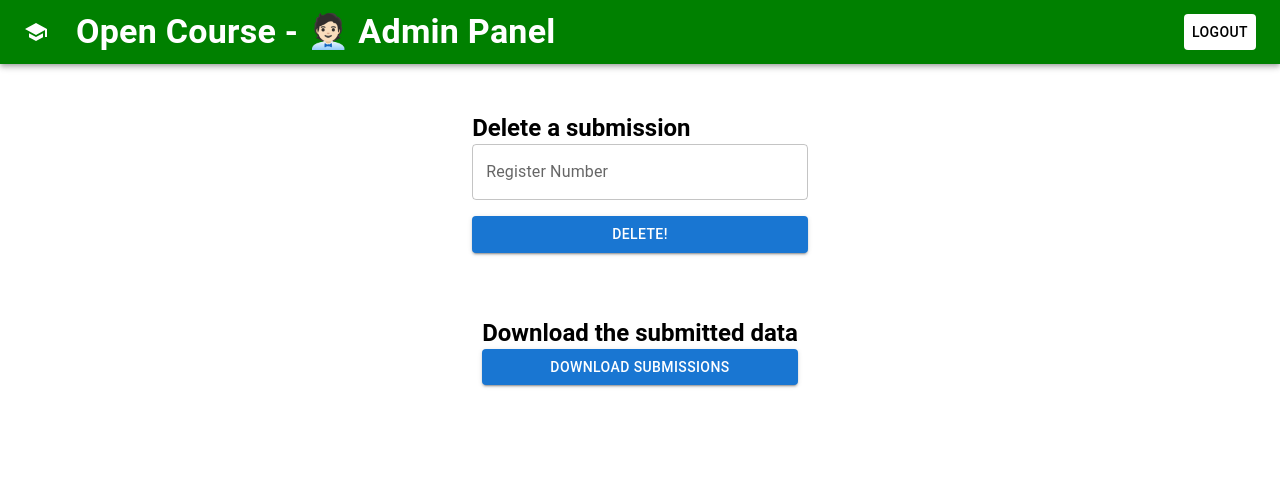
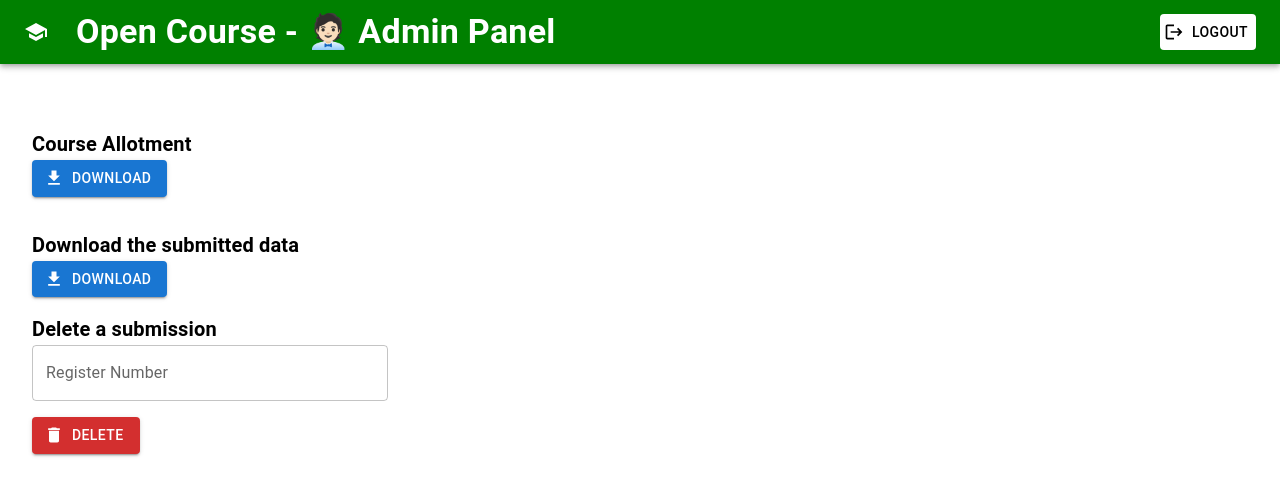
Before and after one commit to 4rjunc/opencourse-webapp, a React (Vite) app in the folder openFrontend/: page /administrator in a window 1280 px wide. Shown: the top 496 px of the page. Built offline with nearby package versions, Linux system fonts and the light colour scheme; sample sign-in values are in the browser's storage.

Commit message:
🎨Added Logos, Fixed Alignments

```diff
--- a/openFrontend/src/components/Administrator.jsx
+++ b/openFrontend/src/components/Administrator.jsx
@@ -9,6 +9,9 @@ import { useState } from "react";
 import axios from "axios";
 import Snackbar from "@mui/material/Snackbar";
 import MuiAlert from "@mui/material/Alert";
+import DeleteIcon from '@mui/icons-material/Delete';
+import FileDownloadIcon from '@mui/icons-material/FileDownload';
+import LogoutIcon from '@mui/icons-material/Logout';
 
 const Administrator = () => {
   const [reg_no, setRegno] = useState("");
@@ -51,6 +54,10 @@ const Administrator = () => {
       });
   };
 
+  const handleAllote = () => {
+    console.log("Allotement");
+  };
+
   const handleCSVDown = () => {
     axios
       .get(`${import.meta.env.VITE_SECRET_KEY}openApi/api/data_csv`, {
@@ -72,6 +79,7 @@ const Administrator = () => {
         console.error(error);
       });
   };
+
 
   return (
     <>
@@ -97,6 +105,7 @@ const Administrator = () => {
             <Button
               style={{ backgroundColor: "white", color: "black" }}
               onClick={handleLogout}
+              startIcon={<LogoutIcon/>}
             >
               Logout
             </Button>
@@ -107,15 +116,65 @@ const Administrator = () => {
         sx={{
           display: "flex",
           flexDirection: "column",
-          alignItems: "center",
-          paddingTop: "3rem",
+          alignItems: "flex-start",
+          paddingTop: "2rem",
+          paddingLeft: "2rem"
         }}
       >
-        <form onSubmit={handleSubmit}>
-        <Typography
-            variant="h5"
+        <Box
+          sx={{
+            display: "flex",
+            flexDirection: "column",
+            alignItems: "flex-start",
+            paddingTop: "2rem",
+          }}
+        >
+          <Typography
+            variant="h6"
             component="div"
             sx={{ flexGrow: 1, fontWeight: 600 }}
+          >
+            Course Allotment
+          </Typography>
+          <Button
+            variant="contained"
+            sx={{ mb: 2 }}
+            onClick={handleAllote}
+            startIcon={<FileDownloadIcon/>}
+          >
+            Download
+          </Button>
+        </Box>
+        <Box
+          sx={{
+            display: "flex",
+            flexDirection: "column",
+            alignItems: "flex-start",
+            paddingTop: "1rem",
+          }}
+        >
+          <Typography
+            variant="h6"
+            component="div"
+            sx={{fontWeight: 600 }}
+          >
+            Download the submitted data
+          </Typography>
+          <Button
+            variant="contained"
+            sx={{ mb: 2 }}
+            onClick={handleCSVDown}
+            startIcon={<FileDownloadIcon/>}
+          >
+            Download
+          </Button>
+        </Box>
+
+        <form onSubmit={handleSubmit}>
+          <Typography
+            variant="h6"
+            component="div"
+            sx={{fontWeight: 600 }}
           >
             Delete a submission
           </Typography>
@@ -128,37 +187,14 @@ const Administrator = () => {
           />
           <Button
             type="submit"
-            fullWidth
             variant="contained"
             sx={{ mb: 2 }} // Add margin to the bottom
+            color="error"
+            startIcon={<DeleteIcon />}
           >
-            Delete!
+            Delete
           </Button>
         </form>
-        <Box
-          sx={{
-            display: "flex",
-            flexDirection: "column",
-            alignItems: "center",
-            paddingTop: "3rem",
-          }}
-        >
-          <Typography
-            variant="h5"
-            component="div"
-            sx={{ flexGrow: 1, fontWeight: 600 }}
-          >
-            Download the submitted data
-          </Typography>
-          <Button
-            fullWidth
-            variant="contained"
-            sx={{ mb: 2 }}
-            onClick={handleCSVDown}
-          >
-            Download Submissions
-          </Button>
-        </Box>
 
         <Box sx={{ textAlign: "center" }}>
           <Snackbar
--- a/openFrontend/src/components/Course.jsx
+++ b/openFrontend/src/components/Course.jsx
@@ -15,6 +15,7 @@ import IconButton from "@mui/material/IconButton";
 import { createTheme, ThemeProvider } from "@mui/material/styles";
 import SchoolIcon from "@mui/icons-material/School";
 import { useNavigate } from "react-router-dom";
+import LogoutIcon from '@mui/icons-material/Logout';
 
 const theme = createTheme({
   typography: {
@@ -165,7 +166,7 @@ const Course = () => {
             >
               Open Course
             </Typography>
-            <Button style={{backgroundColor:"white", color:"black"}} onClick={handleLogout}>Logout</Button>
+            <Button style={{backgroundColor:"white", color:"black"}} onClick={handleLogout} startIcon={<LogoutIcon/>}>Logout</Button>
           </Toolbar>
         </AppBar>
       </Box>
--- a/openFrontend/src/components/Login.jsx
+++ b/openFrontend/src/components/Login.jsx
@@ -5,7 +5,7 @@ import CssBaseline from "@mui/material/CssBaseline";
 import TextField from "@mui/material/TextField";
 import Snackbar from "@mui/material/Snackbar";
 import MuiAlert from "@mui/material/Alert";
-
+import LoginIcon from '@mui/icons-material/Login';
 //import FormControlLabel from '@mui/material/FormControlLabel';
 //import Checkbox from '@mui/material/Checkbox';
 //import Link from '@mui/material/Link';
@@ -133,6 +133,7 @@ const Login = () => {
               variant="contained"
               sx={{ mt: 3, mb: 2 }}
               onClick={handleSubmit}
+              startIcon={<LoginIcon/>}
             >
               Login
             </Button>
```
